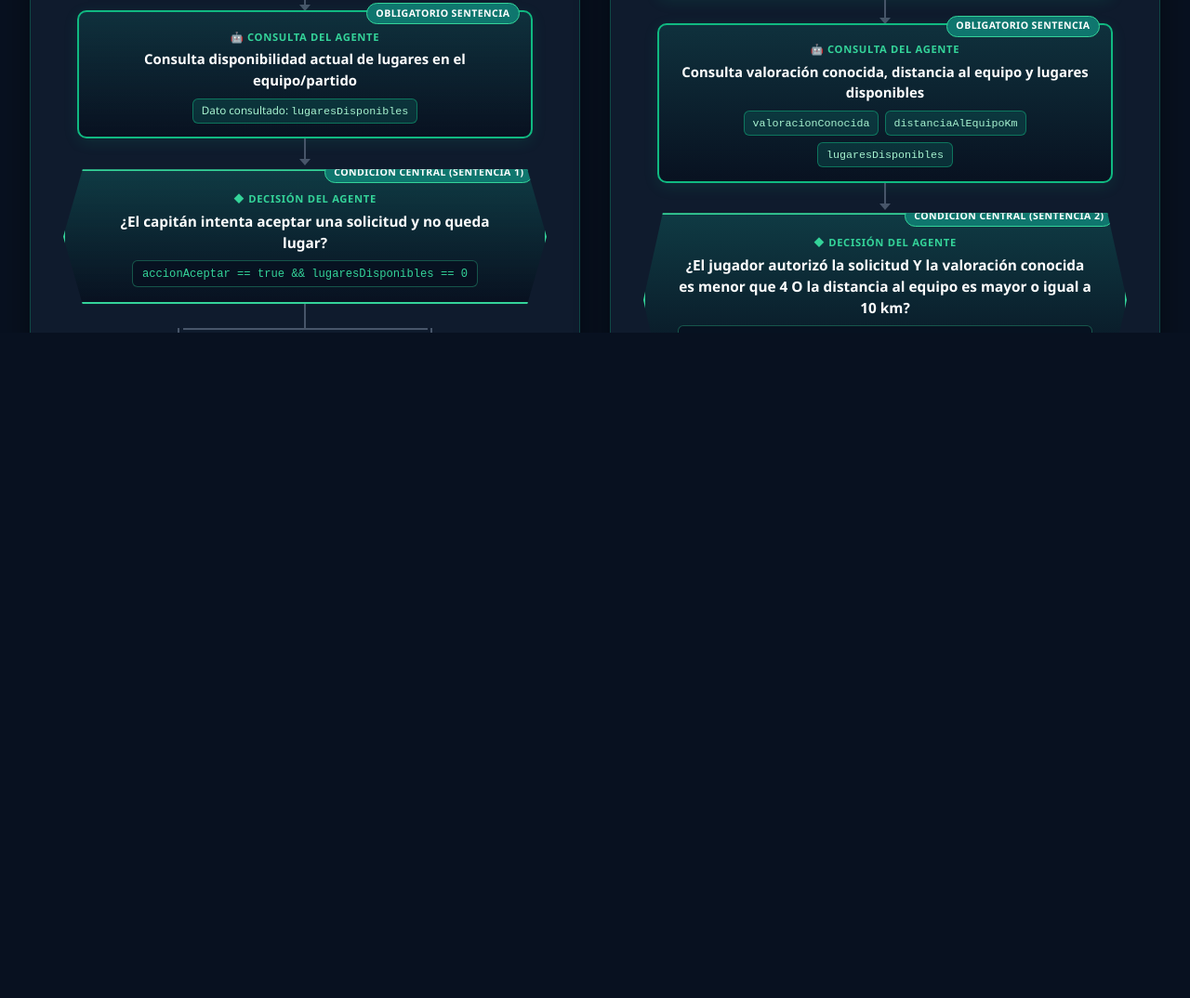
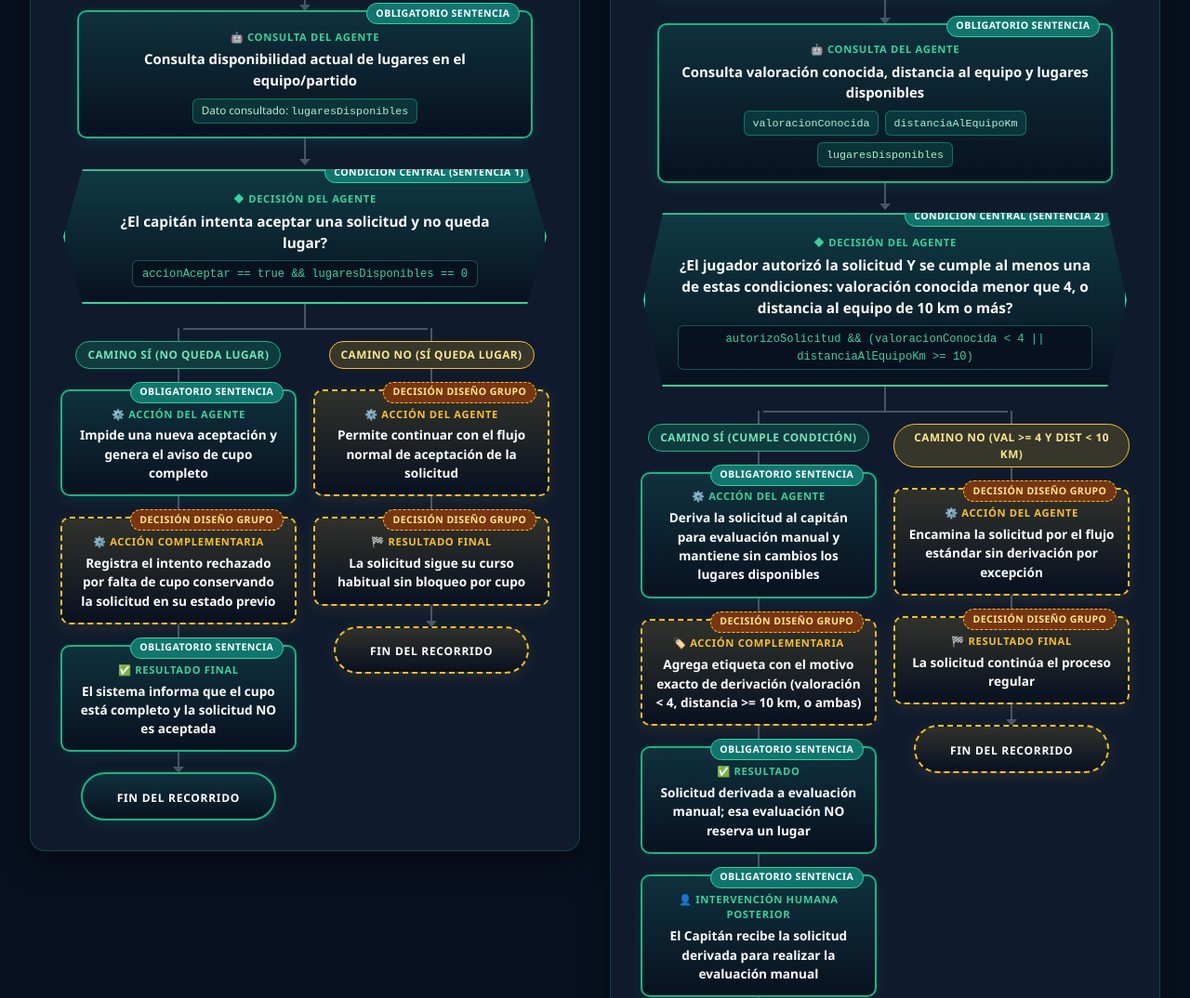
Before and after one commit to Adrilu-web/tp3-frontend-grupo1a, a plain HTML site: page diagramas.html in a window 1280 px wide. Shown: the part 659-1733 px from the top of the page at 93% size. Drawn offline with Linux system fonts and the light colour scheme.

Commit message:
Aclaro la condicion del rombo del Diagrama 2 y documento el aporte en README

```diff
--- a/diagramas.html
+++ b/diagramas.html
@@ -231,8 +231,7 @@
             <span class="node-origin-badge badge-mandatory">Condición Central (Sentencia 2)</span>
             <div class="node-type">◆ DECISIÓN DEL AGENTE</div>
             <div class="node-question">
-              ¿El jugador autorizó la solicitud Y la valoración conocida es menor que 4 O la distancia al equipo es
-              mayor o igual a 10 km?
+              ¿El jugador autorizó la solicitud Y se cumple al menos una de estas condiciones: valoración conocida menor que 4, o distancia al equipo de 10 km o más?
             </div>
             <div class="node-code">
               <code>autorizoSolicitud && (valoracionConocida &lt; 4 || distanciaAlEquipoKm &gt;= 10)</code></div>
```
Also changed, not shown: index.html (+2 -2 lines), 1 other file.
